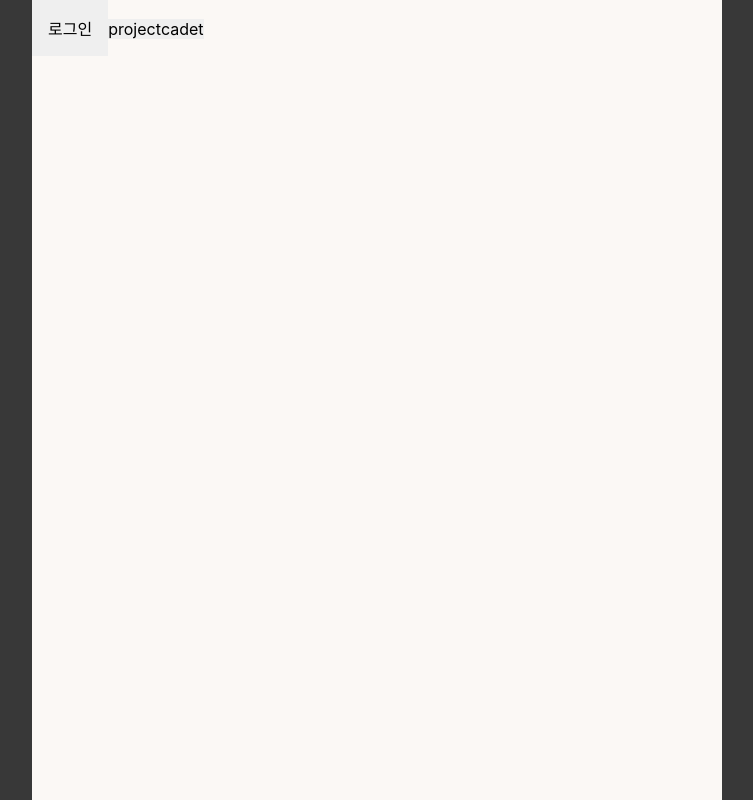
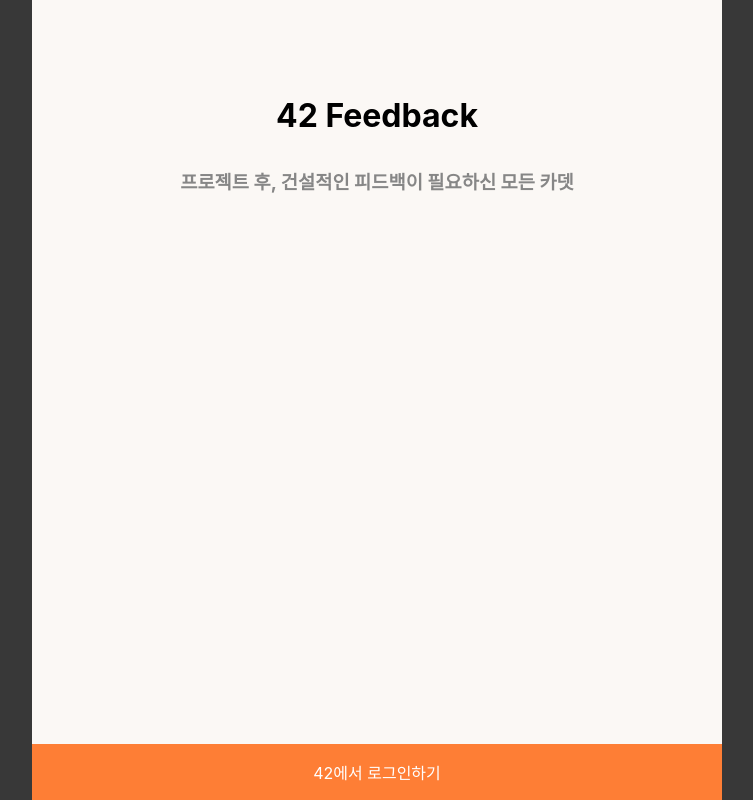
Before and after one commit to seonjakim/42feedback_front, a React (Vite) app: page / in a window 1280 px wide. Shown: the whole page, without its empty margins (263-1016 px from the left). Built offline with nearby package versions, Linux system fonts and the light colour scheme.

Commit message:
login page with rough frame

```diff
--- a/src/pages/Login.jsx
+++ b/src/pages/Login.jsx
@@ -1,18 +1,39 @@
 import React from 'react'
-import { Link } from 'react-router-dom'
+import styled from 'styled-components'
+import { StyledFullButton } from '../components/buttons/StyledButton'
 
 const Login = () => {
   return (
-    <>
+    <StyledContainer>
+      <div className="center">
+        <h1>42 Feedback</h1>
+        <h3>프로젝트 후, 건설적인 피드백이 필요하신 모든 카뎃</h3>
+      </div>
       <a href="https://52.78.177.198:8080/oauth2/authorization/seoul42 ">
-        <button style={{ padding: '1em' }}>로그인</button>
+        <StyledFullButton emphasis="high">42에서 로그인하기</StyledFullButton>
       </a>
-      <Link to="/project">
-        <button>project</button>
-      </Link>
-      <button>cadet</button>
-    </>
+    </StyledContainer>
   )
 }
 
 export default Login
+
+const StyledContainer = styled.div`
+  display: grid;
+  height: 100%;
+  grid-template-rows: 1fr auto;
+
+  & .center {
+    display: flex;
+    flex-direction: column;
+    align-items: center;
+    padding: 4em;
+
+    h1 {
+      padding: 1em;
+    }
+    h3 {
+      color: ${({ theme }) => theme.font.grey};
+    }
+  }
+`
```
